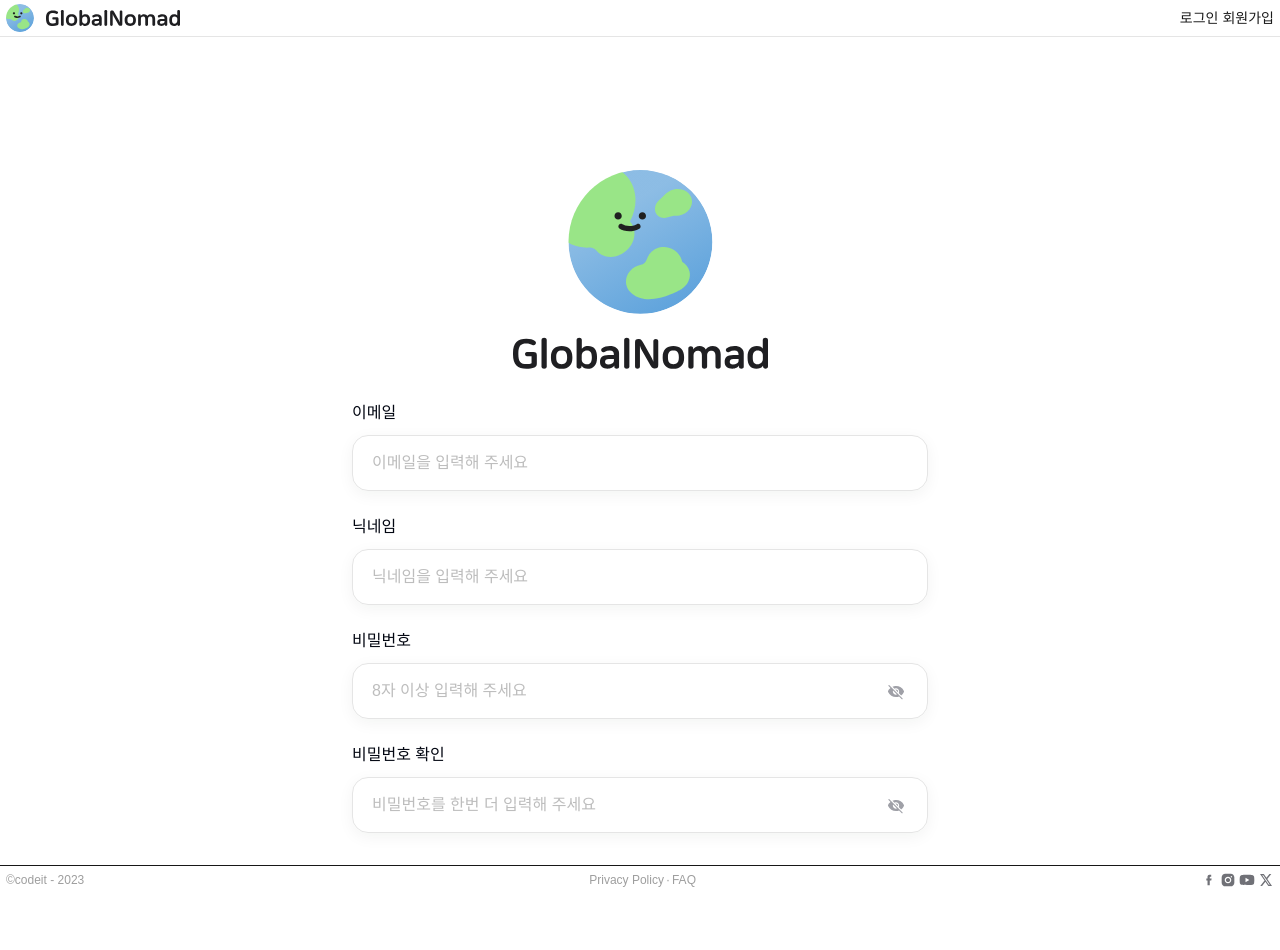
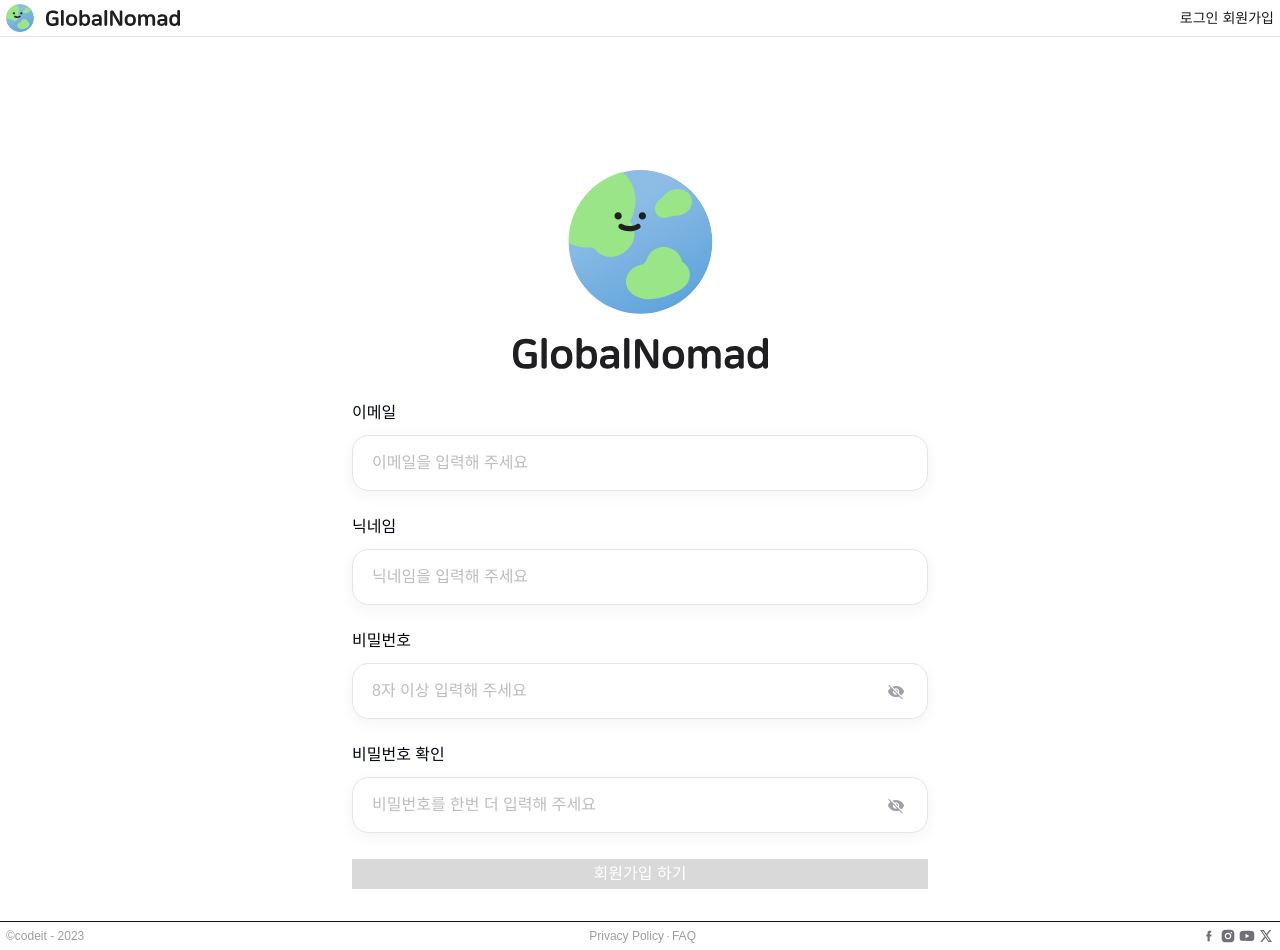
Before and after one commit to yuwonkyu/codenomad, a Next.js app: page /signup in a window 1280 px wide. Before the commit the page ends 894 px from the top, so only its background shows below. Built offline with nearby package versions, Linux system fonts and the light colour scheme; a web font is replaced by a local one.

Commit message:
✨feat: 회원가입 버튼 추가 및 폼 유효성 검사 반영

```diff
--- a/src/app/signup/page.tsx
+++ b/src/app/signup/page.tsx
@@ -2,6 +2,7 @@
 
 import { useState, useEffect } from 'react';
 import Link from 'next/link';
+import { useRouter } from 'next/navigation';
 import Input from '@/components/common/Input';
 
 const SignupPage = () => {
@@ -13,6 +14,7 @@ const SignupPage = () => {
   const [passwordError, setPasswordError] = useState('');
   const [confirmPassword, setConfirmPassword] = useState('');
   const [confirmError, setConfirmError] = useState('');
+  const router = useRouter();
 
   // 이메일 유효성
   const validateEmail = (value: string) => {
@@ -41,8 +43,29 @@ const SignupPage = () => {
     }
   }, [password]);
 
+  // 폼 유효성 상태
+  const isFormValid =
+    nickname &&
+    email &&
+    password &&
+    confirmPassword &&
+    !nicknameError &&
+    !emailError &&
+    !passwordError &&
+    !confirmError;
+
   const handleSubmit = (e: React.FormEvent) => {
     e.preventDefault();
+
+    if (email === 'duplicate@email.com') {
+      setEmailError('중복된 이메일입니다.');
+      return;
+    }
+
+    if (isFormValid) {
+      alert('API 연결 전입니다->회원가입이 완료되었습니다 모달 구현 예정');
+      router.push('/login');
+    }
   };
 
   return (
@@ -90,7 +113,7 @@ const SignupPage = () => {
           placeholder='8자 이상 입력해 주세요'
           error={passwordError}
           type='password'
-          autoComplete='new-password'
+          autoComplete='password'
         />
 
         <Input
@@ -103,6 +126,14 @@ const SignupPage = () => {
           type='password'
           autoComplete='new-password'
         />
+
+        <button
+          type='submit'
+          disabled={!isFormValid}
+          className='w-full py-3 mt-2 rounded-12 text-white text-16-m bg-brand-blue disabled:bg-gray-300 cursor-pointer hover:shadow-md hover:shadow-brand-blue/60 transition-all duration-200'
+        >
+          회원가입 하기
+        </button>
       </form>
     </main>
   );
```
